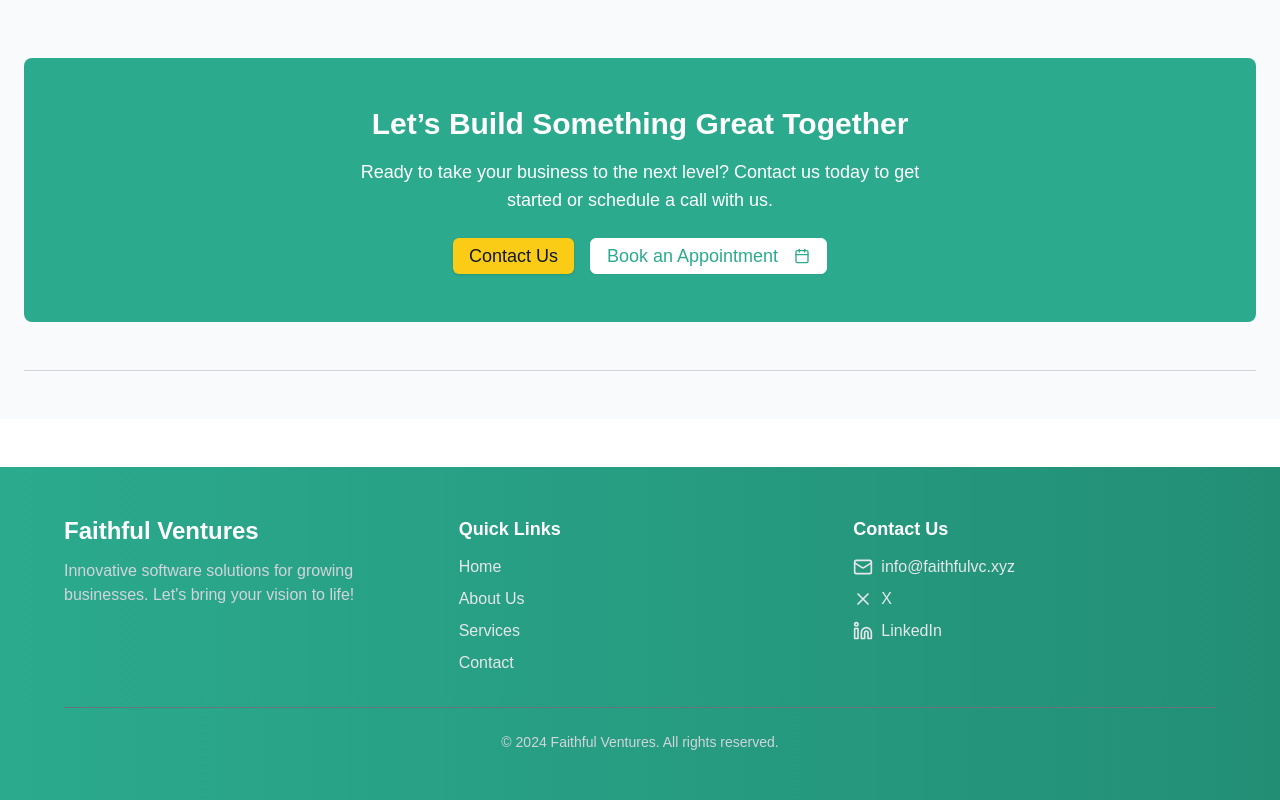
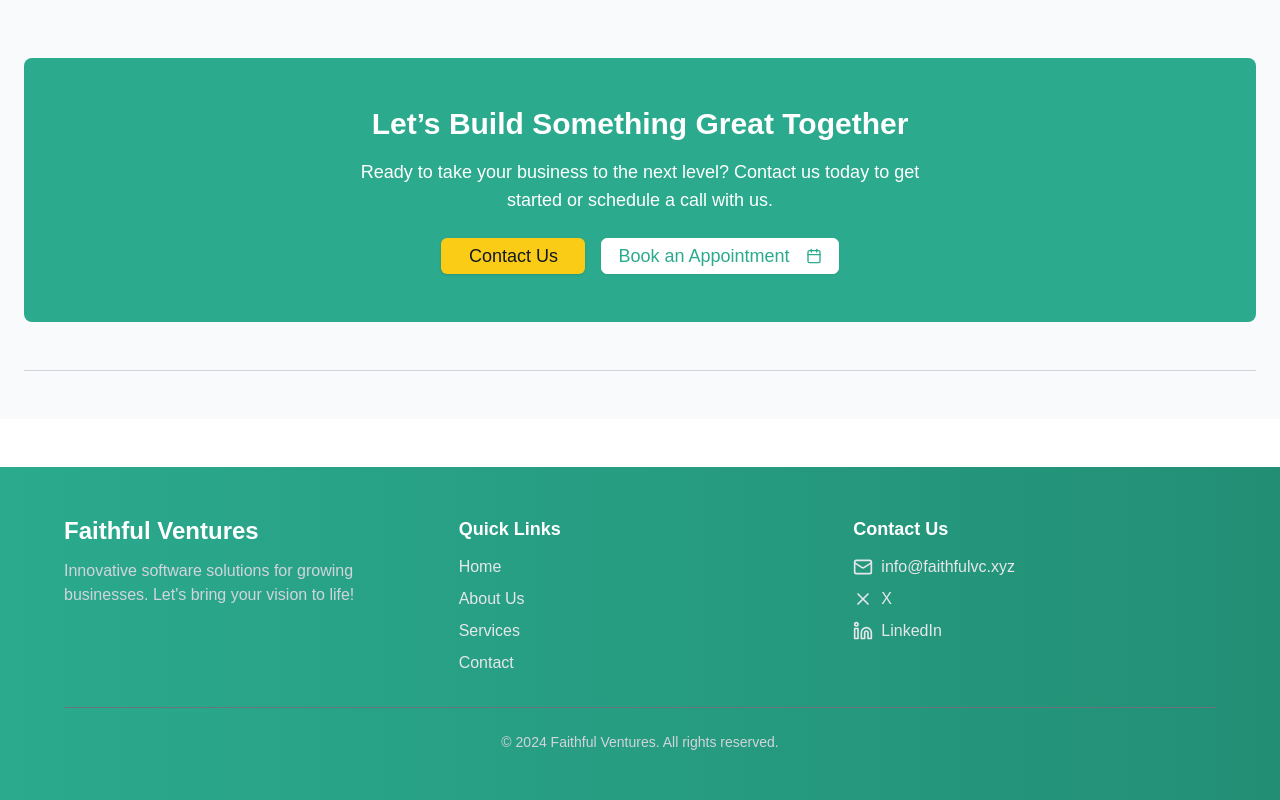
Before and after one commit to noah-sheldon/faithful-ventures, a Next.js app: page /about in a window 1280 px wide. Shown: the part 1330-2130 px from the top of the page. Built offline with nearby package versions, Linux system fonts and the light colour scheme.

Commit message:
about buttons fix

```diff
--- a/app/about/page.tsx
+++ b/app/about/page.tsx
@@ -105,11 +105,11 @@ export default function About() {
           Ready to take your business to the next level? Contact us today to get
           started or schedule a call with us.
         </p>
-        <div className="mt-6 flex flex-col md:flex-row justify-center gap-4">
+        <div className="mt-6 flex flex-col md:flex-row justify-center items-center gap-4">
           {/* Contact Us Button */}
           <Button
             asChild
-            className="bg-yellow-400 text-gray-900 hover:bg-yellow-500 transition-transform transform hover:scale-105 text-lg"
+            className="w-36 bg-yellow-400 text-gray-900 hover:bg-yellow-500 transition-transform transform hover:scale-105 text-lg"
           >
             <a href="mailto:info@faithfulvc.xyz">Contact Us</a>
           </Button>
```
